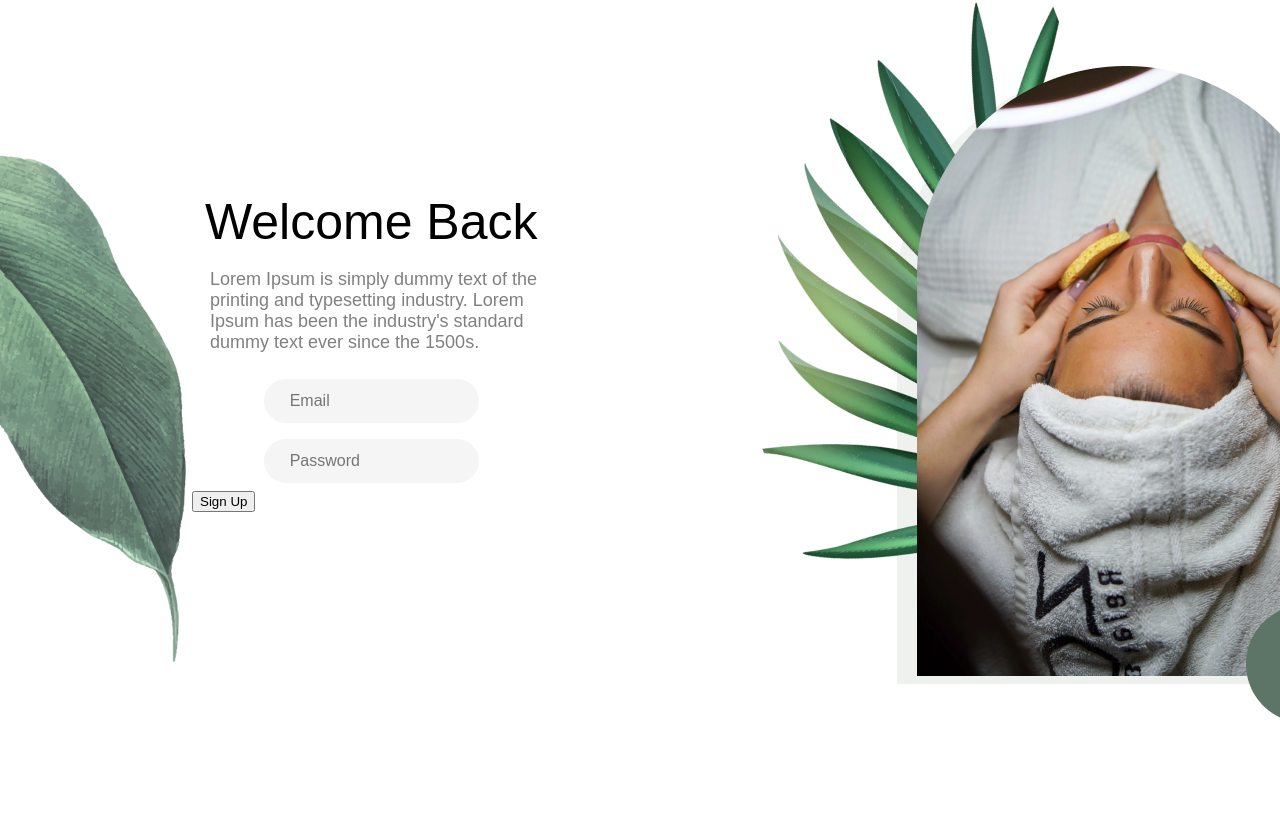
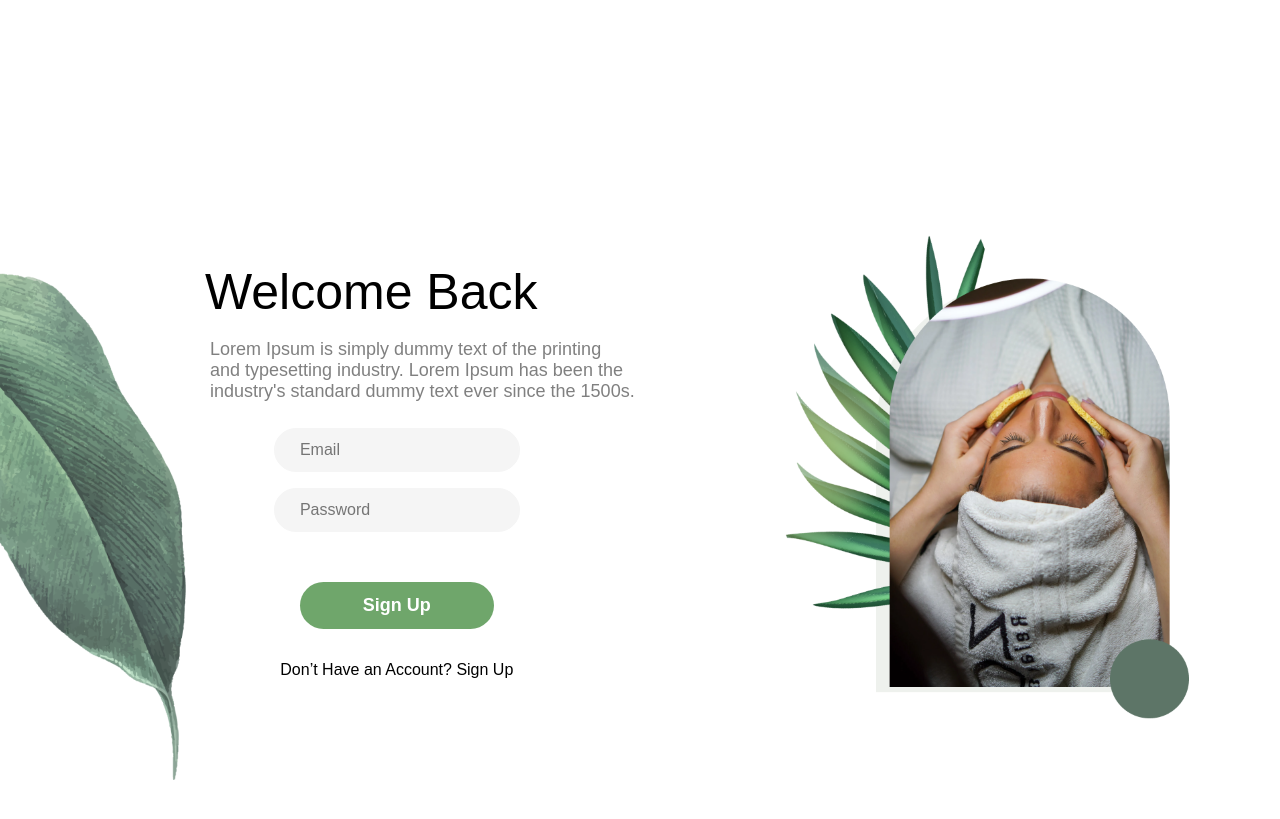
Before and after one commit to abrarkhalidofficial/Saloon, a React (Vite) app in the folder salon/: page / in a window 1280 px wide. Shown: the part 1840-2659 px from the top of the page. Built offline with nearby package versions, Linux system fonts and the light colour scheme.

Commit message:
loginpage done

```diff
--- a/salon/src/App.jsx
+++ b/salon/src/App.jsx
@@ -156,6 +156,9 @@ function App() {
           </div>
           <div className="loginpage__content__button">
             <button>Sign Up</button>
+          </div>
+          <div className="loginpage__content__forget__tag">
+            <a href="#">Don’t Have an Account? Sign Up</a>
           </div>
         </div>
         <div className="loginpage__right">
--- a/salon/src/App.scss
+++ b/salon/src/App.scss
@@ -197,6 +197,7 @@ body::-webkit-scrollbar-track {
   padding-bottom: 5em;
   max-width: 1920px;
   margin: 0 auto;
+  margin-top: 10em;
 }
 .service__left {
   width: 45%;
@@ -341,7 +342,7 @@ body::-webkit-scrollbar-track {
   width: 40%;
 }
 .loginpage__right {
-  width: 50%;
+  width: 45%;
 }
 .loginpage__content__heading {
   width: 90%;
@@ -379,7 +380,36 @@ body::-webkit-scrollbar-track {
 .loginpage__content__form input:focus {
   border: 1px solid #6fa66b;
 }
-
+.loginpage__content__button {
+  width: 80%;
+  align-items: center;
+  justify-content: center;
+  text-align: center;
+  padding-top: 2em;
+}
+.loginpage__content__button button {
+  font-size: 18px;
+  font-weight: bold;
+  border-radius: 50px;
+  color: white;
+  background-color: #6fa66b;
+  padding: 13px 3.5em;
+  border: none;
+  margin-top: 10px;
+}
+.loginpage__right__img img {
+  height: 500px;
+}
+.loginpage__content__forget__tag {
+  width: 80%;
+  margin-top: 2em;
+  align-items: center;
+  justify-content: center;
+  text-align: center;
+}
+.loginpage__content__forget__tag a {
+  color: #000;
+}
 @media (max-width: 1700px) {
   .discover__content__heading {
     width: 75%;
```
Also changed, not shown: salon/src/assets/signu-right.png (added), salon/src/assets/signup-left.png (added).
